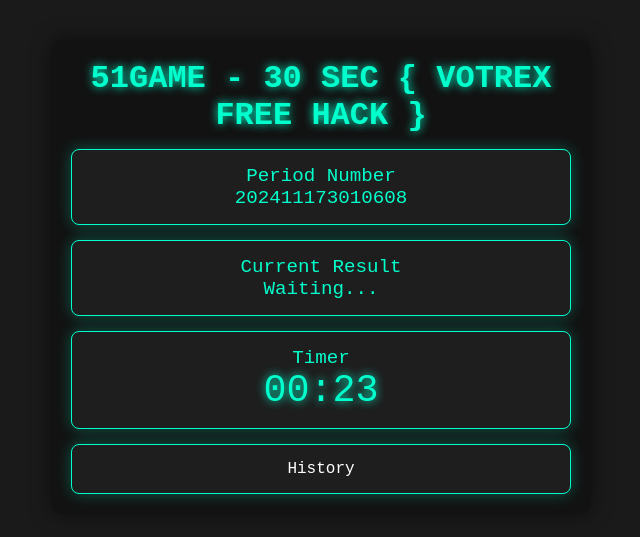
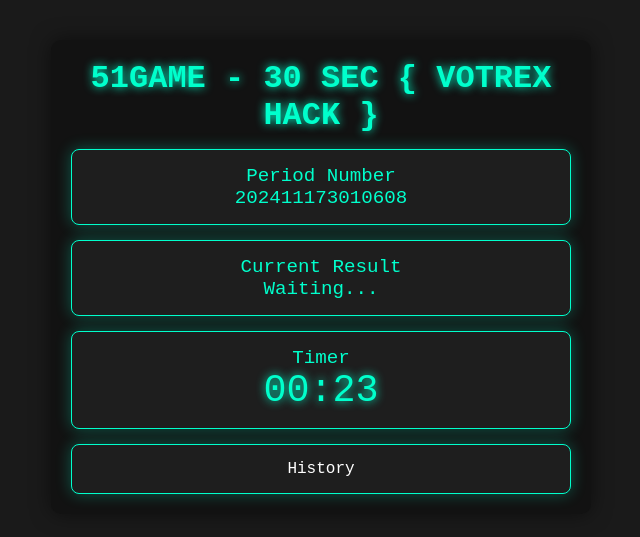
Before and after one commit to DarkSharkOrg/51game-30sec-3yt345rtgerwgve56t5-6v45tgvf45ywb4yv43yh345457ub5vgrf4gbybv-4t35y56b-5, a plain HTML site: page index.html in a window 1280 px wide. Shown: the part 123-660 px from the top of the page, without its empty margins (319-959 px from the left). Drawn offline with Linux system fonts and the light colour scheme.

Commit message:
Update index.html

```diff
--- a/index.html
+++ b/index.html
@@ -107,7 +107,7 @@
 <body>
 
 <div class="container">
-    <h1>51GAME - 30 SEC { VOTREX FREE HACK }</h1>
+    <h1>51GAME - 30 SEC { VOTREX HACK }</h1>
 
     <div class="box">
         <div>Period Number</div>
```
